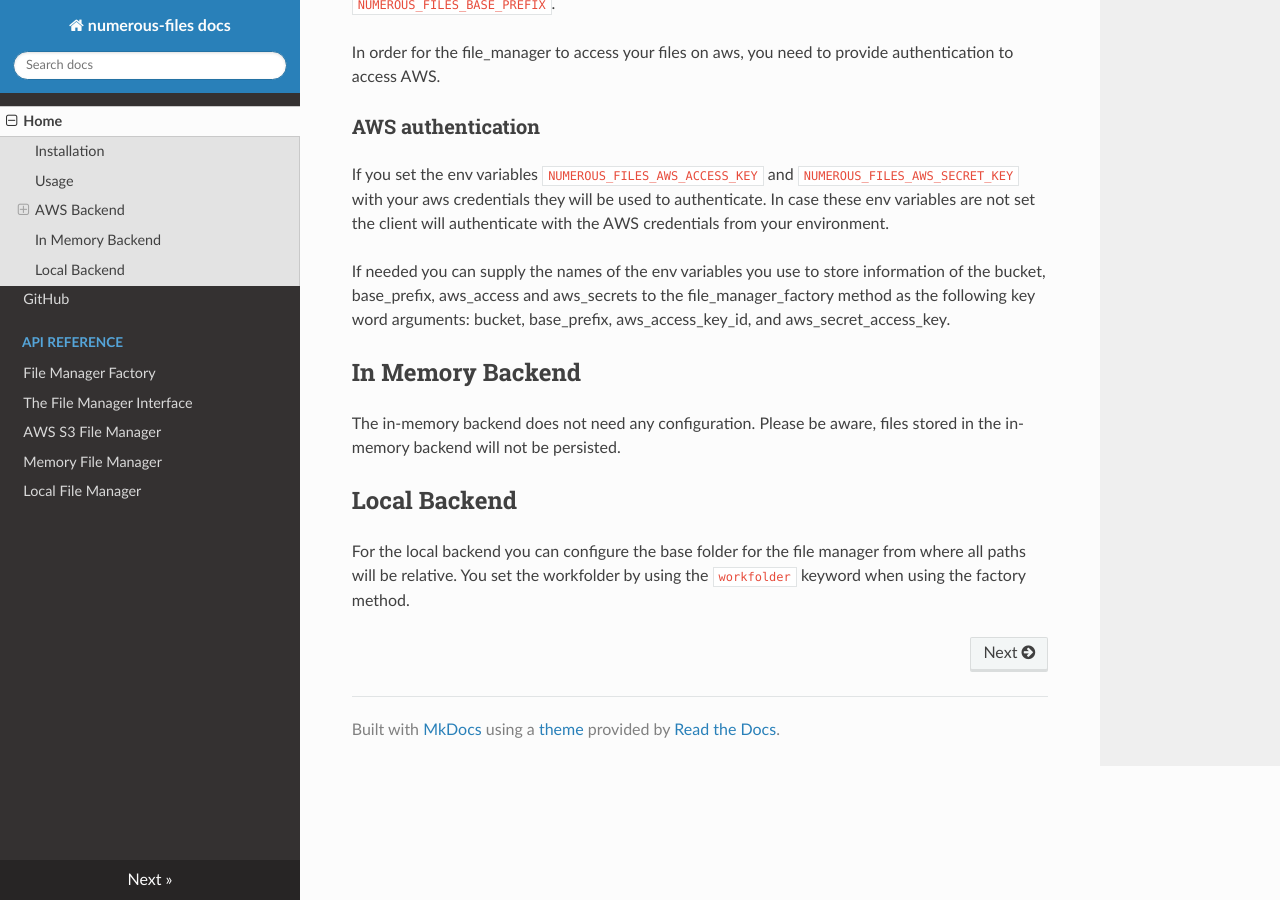
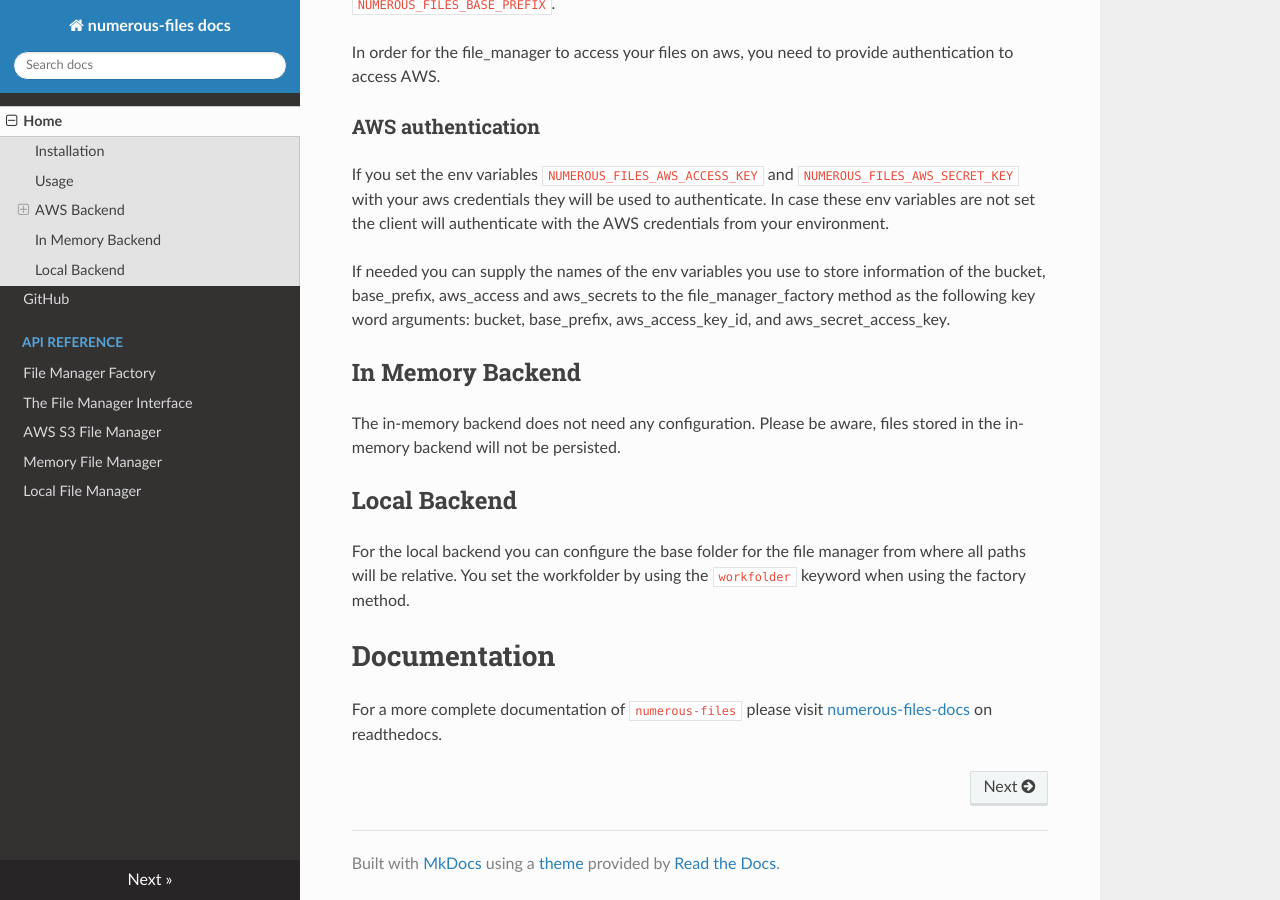
Before and after one commit to numerous-com/numerous-files, an MkDocs documentation site: the page built from docs/README.md, in a window 1280 px wide and 900 px high, scrolled down 1384 px. Built offline with MkDocs 1.6.1, drawn with Linux system fonts in a browser that asks for light colours; nearby versions of some CDN libraries.

Commit message:
chore(docs): Update README.md

```diff
--- a/docs/README.md
+++ b/docs/README.md
@@ -70,3 +70,6 @@ The in-memory backend does not need any configuration. Please be aware, files st
 ## Local Backend
 
 For the local backend you can configure the base folder for the file manager from where all paths will be relative. You set the workfolder by using the `workfolder` keyword when using the factory method.
+
+# Documentation
+For a more complete documentation of `numerous-files` please visit [numerous-files-docs](https://numerous-files.readthedocs.io/en/latest/) on readthedocs.
```
